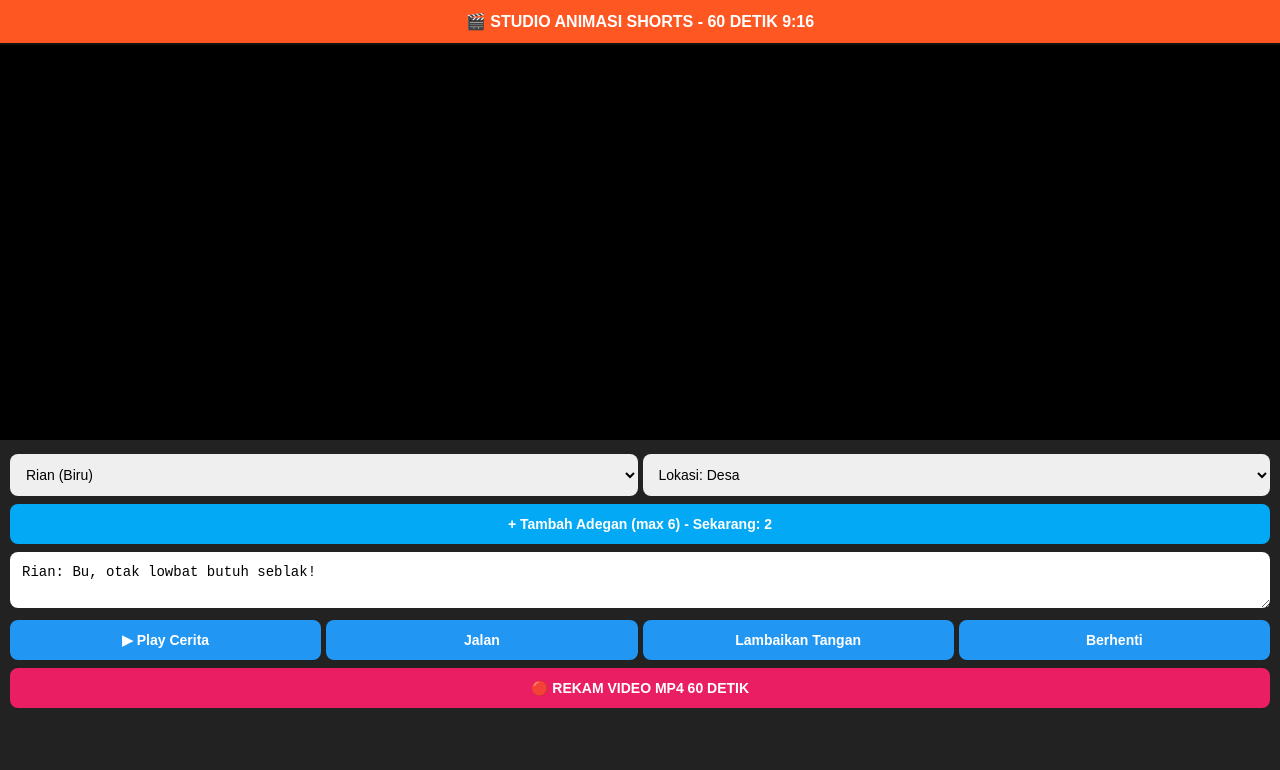
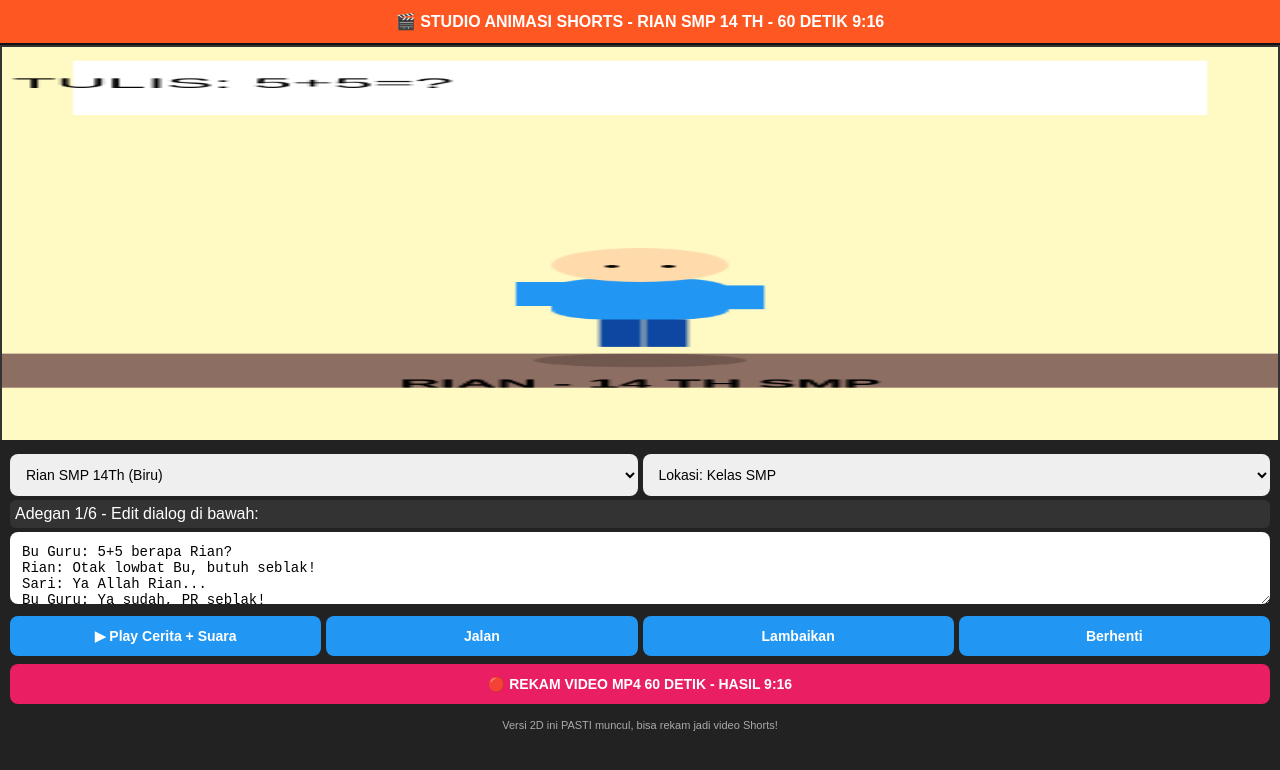
Before and after one commit to jatommaniak-wq/animasi-3d.-Pilih-Add-file., a plain HTML site: page index.html in a window 1280 px wide. Drawn offline with nearby package versions, Linux system fonts and the light colour scheme.

Commit message:
Update title and character selection in index.html

```diff
--- a/index.html
+++ b/index.html
@@ -3,13 +3,12 @@
 <head>
 <meta charset="UTF-8">
 <meta name="viewport" content="width=device-width,initial-scale=1">
-<title>STUDIO ANIMASI SHORTS FIX</title>
-<script src="https://unpkg.com/three@0.128.0/build/three.min.js"></script>
+<title>STUDIO ANIMASI SHORTS 2D</title>
 <style>
 *{box-sizing:border-box}body{margin:0;font-family:Arial;background:#111;color:#fff}
 #top{background:#FF5722;padding:12px;text-align:center;font-weight:bold;position:fixed;top:0;width:100%;z-index:10}
-#view{position:fixed;top:45px;left:0;width:100%;height:55vh;background:#87CEEB}
-#c{width:100%;height:100%;display:block}
+#view{position:fixed;top:45px;left:0;width:100%;height:55vh;background:#87CEEB;display:flex;justify-content:center;align-items:center}
+#c{background:#FFF9C4;border:2px solid #333;width:100%;height:100%}
 #menu{position:fixed;bottom:0;left:0;width:100%;height:45vh;background:#222;padding:10px;overflow:auto}
 select,textarea,input,button{width:100%;padding:12px;margin:4px 0;border-radius:8px;border:0;font-size:14px}
 button{background:#2196F3;color:#fff;font-weight:bold} button.rec{background:#E91E63}
@@ -17,58 +16,80 @@ button{background:#2196F3;color:#fff;font-weight:bold} button.rec{background:#E9
 </style>
 </head>
 <body>
-<div id="top">🎬 STUDIO ANIMASI SHORTS - 60 DETIK 9:16</div>
-<div id="view"><canvas id="c"></canvas></div>
+<div id="top">🎬 STUDIO ANIMASI SHORTS - RIAN SMP 14 TH - 60 DETIK 9:16</div>
+<div id="view"><canvas id="c" width="360" height="640"></canvas></div>
 <div id="menu">
 <div class="row">
-<select id="kar" onchange="ganti(this.value)"><option value="rian">Rian (Biru)</option><option value="sari">Sari Hijab Putih</option><option value="bos">Bos Hitam</option><option value="guru">Bu Guru Batik</option></select>
-<select id="lok" onchange="gantiLokasi(this.value)"><option value="desa">Lokasi: Desa</option><option value="sekolah">Lokasi: Sekolah SMP</option><option value="rumah">Lokasi: Rumah</option><option value="kantor">Lokasi: Kantor</option></select>
+<select id="kar" onchange="draw()"><option value="rian">Rian SMP 14Th (Biru)</option><option value="sari">Sari Hijab Putih 14Th</option><option value="guru">Bu Guru Batik</option><option value="bos">Bos</option></select>
+<select id="lok" onchange="draw()"><option value="sekolah">Lokasi: Kelas SMP</option><option value="desa">Lokasi: Desa</option><option value="rumah">Lokasi: Rumah</option><option value="kantor">Lokasi: Kantor</option></select>
 </div>
-<button onclick="tambahAdegan()" style="background:#03A9F4">+ Tambah Adegan (max 6) - Sekarang: <span id="jml">2</span></button>
-<div id="list"></div>
-<textarea id="dlg" rows="2">Rian: Bu, otak lowbat butuh seblak!</textarea>
+<div style="background:#333;padding:5px;border-radius:6px">Adegan <span id="jml">1</span>/6 - Edit dialog di bawah:</div>
+<textarea id="dlg" rows="3">Bu Guru: 5+5 berapa Rian?
+Rian: Otak lowbat Bu, butuh seblak!
+Sari: Ya Allah Rian...
+Bu Guru: Ya sudah, PR seblak!</textarea>
 <div class="row">
-<button onclick="play()">▶ Play Cerita</button>
-<button onclick="jalan()">Jalan</button>
-<button onclick="lambai()">Lambaikan Tangan</button>
-<button onclick="berhenti()">Berhenti</button>
+<button onclick="play()">▶ Play Cerita + Suara</button>
+<button onclick="jalanAnim()">Jalan</button>
+<button onclick="lambaiAnim()">Lambaikan</button>
+<button onclick="stopAnim()">Berhenti</button>
 </div>
-<button class="rec" onclick="rekam()">🔴 REKAM VIDEO MP4 60 DETIK</button>
+<button class="rec" onclick="rekam()">🔴 REKAM VIDEO MP4 60 DETIK - HASIL 9:16</button>
+<p style="font-size:11px;color:#aaa;text-align:center">Versi 2D ini PASTI muncul, bisa rekam jadi video Shorts!</p>
 </div>
 <script>
-let scene,camera,renderer,group,walk=false;
-let canvas=document.getElementById('c');
-scene=new THREE.Scene(); scene.background=new THREE.Color(0x87CEEB);
-camera=new THREE.PerspectiveCamera(60, window.innerWidth/(window.innerHeight*0.55), 0.1, 100);
-camera.position.set(0,1.5,4); camera.lookAt(0,0.8,0);
-renderer=new THREE.WebGLRenderer({canvas:canvas, antialias:true});
-renderer.setSize(window.innerWidth, window.innerHeight*0.55);
-scene.add(new THREE.AmbientLight(0xffffff,0.8));
-let light=new THREE.DirectionalLight(0xffffff,0.8); light.position.set(2,5,3); scene.add(light);
-// Lantai
-let floor=new THREE.Mesh(new THREE.PlaneGeometry(10,10), new THREE.MeshStandardMaterial({color:0x4CAF50})); floor.rotation.x=-Math.PI/2; floor.position.y=0; scene.add(floor);
+let canvas=document.getElementById('c'), ctx=canvas.getContext('2d');
+let x=180, walk=false, lambai=false, frame=0;
 
-function ganti(t){
-if(group) scene.remove(group); group=new THREE.Group();
-let col=0x2196F3; if(t=='sari') col=0xE91E63; if(t=='bos') col=0x212121; if(t=='guru') col=0x795548;
-let body=new THREE.Mesh(new THREE.CapsuleGeometry(0.3,0.5,4,8), new THREE.MeshStandardMaterial({color:col})); body.position.y=0.8; group.add(body);
-let head=new THREE.Mesh(new THREE.SphereGeometry(0.3,16,16), new THREE.MeshStandardMaterial({color:0xFFDBAC})); head.position.y=1.4; group.add(head);
-if(t=='sari'){let j=new THREE.Mesh(new THREE.SphereGeometry(0.32,16,16,0,6.28,0,1.8), new THREE.MeshStandardMaterial({color:0xffffff})); j.position.y=1.45; group.add(j);}
-group.arms=[]; for(let i=0;i<2;i++){let a=new THREE.Mesh(new THREE.CylinderGeometry(0.06,0.06,0.35), new THREE.MeshStandardMaterial({color:col})); a.position.set(i?0.4:-0.4,0.8,0); group.add(a); group.arms.push(a);}
-group.legs=[]; for(let i=0;i<2;i++){let l=new THREE.Mesh(new THREE.CylinderGeometry(0.08,0.08,0.45), new THREE.MeshStandardMaterial({color:0x0D47A1})); l.position.set(i?0.12:-0.12,0.2,0); group.add(l); group.legs.push(l);}
-scene.add(group);
+function draw(){
+let kar=document.getElementById('kar').value;
+let lok=document.getElementById('lok').value;
+ctx.clearRect(0,0,360,640);
+// Background lokasi
+if(lok=='sekolah'){ctx.fillStyle='#FFF9C4'; ctx.fillRect(0,0,360,640); ctx.fillStyle='#8D6E63'; ctx.fillRect(0,450,360,50); ctx.fillStyle='#fff'; ctx.fillRect(20,20,320,80); ctx.fillStyle='#000'; ctx.font='20px Arial'; ctx.fillText('PAPAN TULIS: 5+5=?',30,60);}
+else if(lok=='desa'){ctx.fillStyle='#87CEEB'; ctx.fillRect(0,0,360,400); ctx.fillStyle='#4CAF50'; ctx.fillRect(0,400,360,240);}
+else{ctx.fillStyle='#FFE0B2'; ctx.fillRect(0,0,360,640);}
+
+// Karakter
+let color='#2196F3'; if(kar=='sari') color='#E91E63'; if(kar=='guru') color='#795548'; if(kar=='bos') color='#212121';
+ctx.save(); ctx.translate(x, 350);
+// Bayangan
+ctx.fillStyle='rgba(0,0,0,0.2)'; ctx.beginPath(); ctx.ellipse(0,110,30,10,0,0,6.28); ctx.fill();
+// Kaki
+ctx.fillStyle='#0D47A1'; ctx.fillRect(-15+Math.sin(frame*0.3)*5, 50, 12, 40); ctx.fillRect(5-Math.sin(frame*0.3)*5, 50, 12, 40);
+// Badan
+ctx.fillStyle=color; ctx.beginPath(); ctx.roundRect(-25, -10, 50, 60, 15); ctx.fill();
+// Kepala
+ctx.fillStyle='#FFDBAC'; ctx.beginPath(); ctx.arc(0, -30, 25, 0, 6.28); ctx.fill();
+// Hijab
+if(kar=='sari'){ctx.fillStyle='white'; ctx.beginPath(); ctx.arc(0, -30, 28, 3.5, 2.8); ctx.fill();}
+// Tangan
+ctx.fillStyle=color; let ang=lambai? Math.sin(frame*0.5)*1.5 : 0;
+ctx.save(); ctx.translate(-25,0); ctx.rotate(ang); ctx.fillRect(-10,-5,20,35); ctx.restore();
+ctx.fillRect(15,0,20,35);
+// Muka
+ctx.fillStyle='#000'; ctx.beginPath(); ctx.arc(-8,-28,2,0,6.28); ctx.arc(8,-28,2,0,6.28); ctx.fill();
+ctx.restore();
+// Nama
+ctx.fillStyle='#000'; ctx.font='bold 16px Arial'; ctx.textAlign='center'; ctx.fillText(kar.toUpperCase()+' - 14 TH SMP',180,500);
 }
-function gantiLokasi(v){if(v=='sekolah') scene.background=new THREE.Color(0xFFF9C4); if(v=='desa') scene.background=new THREE.Color(0x87CEEB); if(v=='rumah') scene.background=new THREE.Color(0xFFE0B2); if(v=='kantor') scene.background=new THREE.Color(0xCFD8DC);}
-ganti('rian');
-let adegan=[{txt:"Bu Guru: 5+5 berapa Rian?", act:"stop"}, {txt:"Rian: Otak lowbat Bu, butuh seblak!", act:"lambai"}];
-function renderList(){let l=document.getElementById('list'); l.innerHTML=''; adegan.forEach((a,i)=>{l.innerHTML+=`<div style="background:#333;padding:5px;border-radius:6px;margin:3px 0"><b>Adegan ${i+1}</b><input value="${a.txt}" onchange="adegan[${i}].txt=this.value" style="margin:2px 0"></div>`}); document.getElementById('jml').innerText=adegan.length;}
-function tambahAdegan(){if(adegan.length<6){adegan.push({txt:"Dialog baru "+(adegan.length+1), act:"jalan"}); renderList();}}
-function jalan(){walk=true} function berhenti(){walk=false} function lambai(){if(!group) return; let t=0; let it=setInterval(()=>{group.arms[0].rotation.x=Math.sin(t)*1.2; t+=0.4; if(t>12){clearInterval(it); group.arms[0].rotation.x=0}},30);}
-function ucap(txt){if('speechSynthesis' in window){let u=new SpeechSynthesisUtterance(txt); u.lang='id-ID'; u.rate=0.95; speechSynthesis.speak(u);}}
-function play(){let i=0; function nxt(){if(i>=adegan.length) return; let s=adegan[i]; if(s.act=='jalan') jalan(); else if(s.act=='lambai') lambai(); else berhenti(); ucap(s.txt); i++; setTimeout(nxt, 6000);} nxt();}
-function rekam(){let stream=canvas.captureStream(30); let rec=new MediaRecorder(stream,{mimeType:'video/webm'}); let ch=[]; rec.ondataavailable=e=>ch.push(e.data); rec.onstop=()=>{let blob=new Blob(ch,{type:'video/webm'}); let url=URL.createObjectURL(blob); let a=document.createElement('a'); a.href=url; a.download='SHORTS-60detik.mp4.webm'; a.click(); alert('Selesai! File ke-download!');}; rec.start(); play(); setTimeout(()=>rec.stop(),60000); alert('MEREKAM 60 DETIK - Jangan tutup HP!');}
-function anim(){requestAnimationFrame(anim); if(walk&&group){group.position.z-=0.02; group.legs[0].rotation.x=Math.sin(Date.now()*0.01)*0.6; group.legs[1].rotation.x=-Math.sin(Date.now()*0.01)*0.6; if(group.position.z<-4) group.position.z=2;} renderer.render(scene,camera);} anim(); renderList();
-window.addEventListener('resize',()=>{renderer.setSize(window.innerWidth, window.innerHeight*0.55);});
+
+function anim(){frame++; if(walk){x+=2; if(x>330) x=30;} draw(); requestAnimationFrame(anim);}
+anim();
+function jalanAnim(){walk=true; lambai=false} function stopAnim(){walk=false; lambai=false} function lambaiAnim(){lambai=true; walk=false}
+function ucap(t){if('speechSynthesis' in window){let u=new SpeechSynthesisUtterance(t); u.lang='id-ID'; u.rate=0.95; speechSynthesis.speak(u);}}
+function play(){
+let teks=document.getElementById('dlg').value;
+let lines=teks.split('\n');
+let i=0; function nxt(){if(i>=lines.length) return; ucap(lines[i]); document.getElementById('kar').value=lines[i].toLowerCase().includes('sari')?'sari':lines[i].toLowerCase().includes('guru')?'guru':'rian'; jalanAnim(); if(lines[i].toLowerCase().includes('otak lowbat')) lambaiAnim(); i++; setTimeout(nxt,3500);} nxt();
+}
+function rekam(){
+let stream=canvas.captureStream(30); let rec=new MediaRecorder(stream,{mimeType:'video/webm'}); let ch=[];
+rec.ondataavailable=e=>ch.push(e.data);
+rec.onstop=()=>{let blob=new Blob(ch,{type:'video/webm'}); let a=document.createElement('a'); a.href=URL.createObjectURL(blob); a.download='SHORTS-GURU-SMP-14TH-60detik-9x16.webm'; a.click(); alert('VIDEO SELESAI! Cek Download! Siap upload YouTube Shorts!');};
+rec.start(); play(); setTimeout(()=>rec.stop(),60000); alert('MEREKAM 60 DETIK! Jangan tutup HP! Suara + Gerakan jalan!');
+}
+draw();
 </script>
 </body>
 </html>
```
